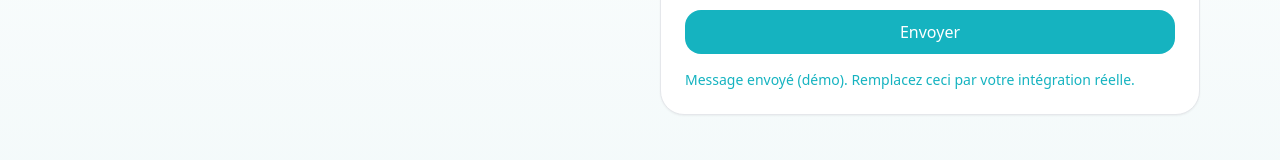
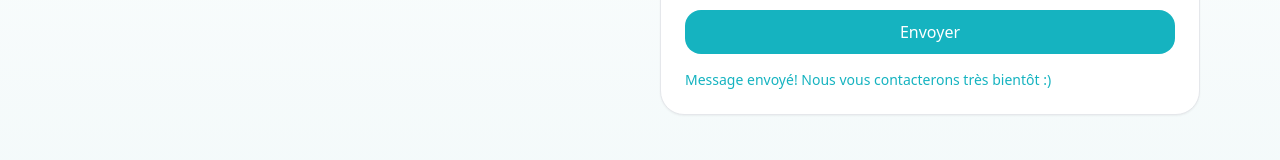
Before and after one commit to Karg007/vincepronet, a Next.js app: page / in a window 1280 px wide. Both pictures are taken after typing "Sample", "name@example.com", "Sample", "Sample" into the empty fields and a click on the button "Envoyer". Shown: the part 1214-1374 px from the top of the page. Built offline with nearby package versions, Linux system fonts and the light colour scheme.

Commit message:
Update page.tsx

```diff
--- a/app/page.tsx
+++ b/app/page.tsx
@@ -99,7 +99,7 @@ export default function SiteLanding() {
               <input placeholder="Votre entreprise (optionnel)" className={input} />
               <textarea placeholder="Décrivez brièvement votre besoin" required className={textarea} />
               <button type="submit" className={btnMain}>Envoyer</button>
-              {sent && (<p className="text-[#15b3c0] text-sm">Message envoyé (démo). Remplacez ceci par votre intégration réelle.</p>)}
+              {sent && (<p className="text-[#15b3c0] text-sm">Message envoyé! Nous vous contacterons très bientôt :) </p>)}
             </div>
           </motion.form>
         </div>
```
